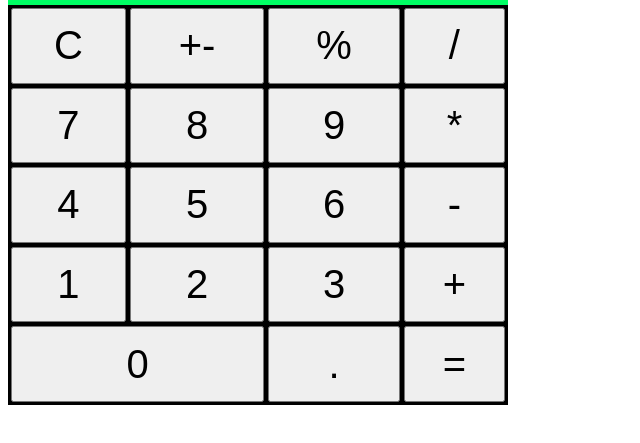
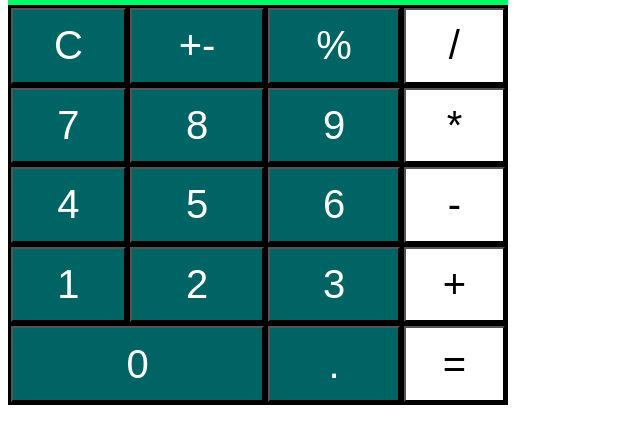
Before and after one commit to ZeinTonconi/Calculator, a plain HTML site: page index.html in a window 1280 px wide. Shown: the part 103-546 px from the top of the page, without its empty margins (0-640 px from the left). Drawn offline with Linux system fonts and the light colour scheme.

Commit message:
Colocando colores

```diff
--- a/assets/css/styles.css
+++ b/assets/css/styles.css
@@ -19,9 +19,14 @@
 }
 
 #botones{
+    height: 100%;
+    width: 100%;
+    padding: 0;
+}
+
+#operaciones{
     height: 80%;
     width: 100%;
-    padding: 0;
 }
 
 .boton{
@@ -29,4 +34,11 @@
     height: 100%;
     width: 100%;
     font-size: 2.5rem;
+    background-color: rgb(0, 100, 100);
+    color: rgb(255,255,255)
 }
+
+.operacion{
+    background-color: rgb(255, 255, 255);
+    color:rgb(0, 0,0);
+}
--- a/index.html
+++ b/index.html
@@ -14,39 +14,41 @@
                 Resultado
             </div>
         </div>
+        <form id="operaciones">
             <table id="botones">
                 <tbody>
                     <tr>
-                    <td><button type="button" class="boton C">C</button></td>
-                    <td><button type="button" class="boton +-">+-</button></td>
-                    <td><button type="button" class="boton %">%</button></td>
-                    <td><button type="button" class="boton /">/</button></td>
+                        <td><button type="button" class="boton" value="clear">C</button></td>
+                        <td><button type="button" class="boton" value="masmenos">+-</button></td>
+                        <td><button type="button" class="boton" value="porcentaje">%</button></td>
+                        <td><button type="button" class="boton operacion" value="division">/</button></td>
                     </tr>
                     <tr>
-                    <td><button type="button" class="boton 7">7</button></td>
-                    <td><button type="button" class="boton 8">8</button></td>
-                    <td><button type="button" class="boton 9">9</button></td>
-                    <td><button type="button" class="boton *">*</button></td>
+                        <td><button type="button" class="boton" value="7">7</button></td>
+                        <td><button type="button" class="boton" value="8">8</button></td>
+                        <td><button type="button" class="boton" value="9">9</button></td>
+                        <td><button type="button" class="boton operacion" value="mulit">*</button></td>
                     </tr>
                     <tr>
-                    <td><button type="button" class="boton 4">4</button></td>
-                    <td><button type="button" class="boton 5">5</button></td>
-                    <td><button type="button" class="boton 6">6</button></td>
-                    <td><button type="button" class="boton -">-</button></td>
+                        <td><button type="button" class="boton" value="4">4</button></td>
+                        <td><button type="button" class="boton" value="5">5</button></td>
+                        <td><button type="button" class="boton" value="6">6</button></td>
+                        <td><button type="button" class="boton operacion" value="menos">-</button></td>
                     </tr>
                     <tr>
-                    <td><button type="button" class="boton 1">1</button></td>
-                    <td><button type="button" class="boton 2">2</button></td>
-                    <td><button type="button" class="boton 3">3</button></td>
-                    <td><button type="button" class="boton +">+</button></td>
+                        <td><button type="button" class="boton" value="1">1</button></td>
+                        <td><button type="button" class="boton" value="2">2</button></td>
+                        <td><button type="button" class="boton" value="3">3</button></td>
+                        <td><button type="button" class="boton operacion" value="mas">+</button></td>
                     </tr>
                     <tr>
-                    <td colspan="2"><button type="button" class="boton 1">0</button></td>
-                    <td><button type="button" class="boton 2">.</button></td>
-                    <td><button type="button" class="boton 3">=</button></td>
+                        <td colspan="2"><button type="button" class="boton" value="0">0</button></td>
+                        <td><button type="button" class="boton" value="punto">.</button></td>
+                        <td><button type="submit" class="boton operacion" value="igual">=</button></td>
                     </tr>
                 </tbody>
             </table>
+        </form>
     </div>
 </body>
 </html>
```
Lines whose indentation alone changed are shown as unchanged.
